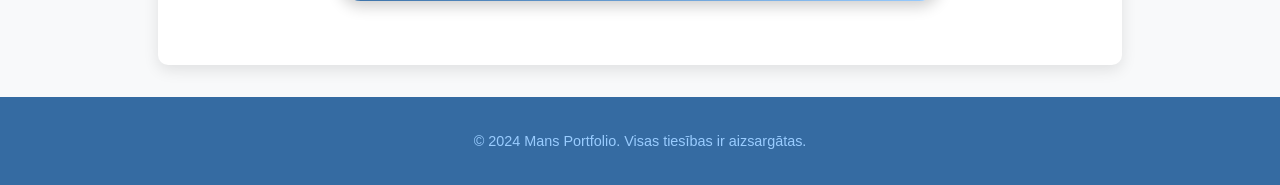
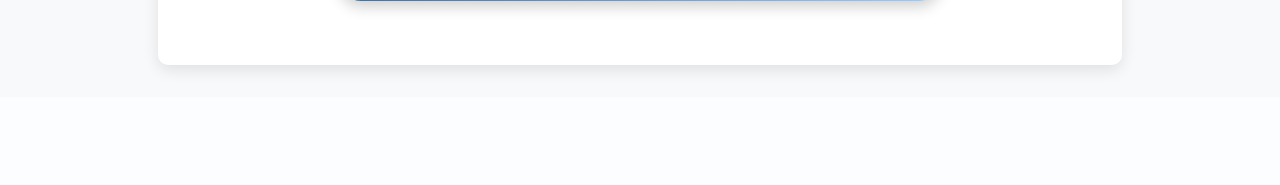
Before and after one commit to iljapolis/portfolioPy, a Flask app: page / in a window 1280 px wide. Shown: the part 2519-2704 px from the top of the page. After the commit the page ends 2592 px from the top, so only its background shows below. Run offline with Flask 3, Linux system fonts and the light colour scheme; some libraries are stand-ins or nearby versions.

Commit message:
final changes

```diff
--- a/templates/index.html
+++ b/templates/index.html
@@ -7,7 +7,6 @@
     <title>Mans portfolio</title>
     <link rel="stylesheet" href="{{ url_for('static', filename='styles.css') }}">
 
-    <!-- Inline styles moved into styles.css if necessary -->
 </head>
 <body>
     <header>
@@ -62,7 +61,7 @@
             <button type="submit">Aizsūtīt</button>
         </form>
 
-        <!-- JavaScript Validation -->
+
         <script>
             document.getElementById('contact-form').addEventListener('submit', function(event) {
                 const emailInput = document.getElementById('email');
@@ -76,10 +75,6 @@
         </script>
     </section>
 
-
-    <footer>
-        <p>&copy; 2024 Mans Portfolio. Visas tiesības ir aizsargātas.</p>
-    </footer>
     <script src="https://www.google.com/recaptcha/api.js" async defer></script>
 </body>
 </html>
```
Also changed, not shown: app.py (+2 -5 lines).
